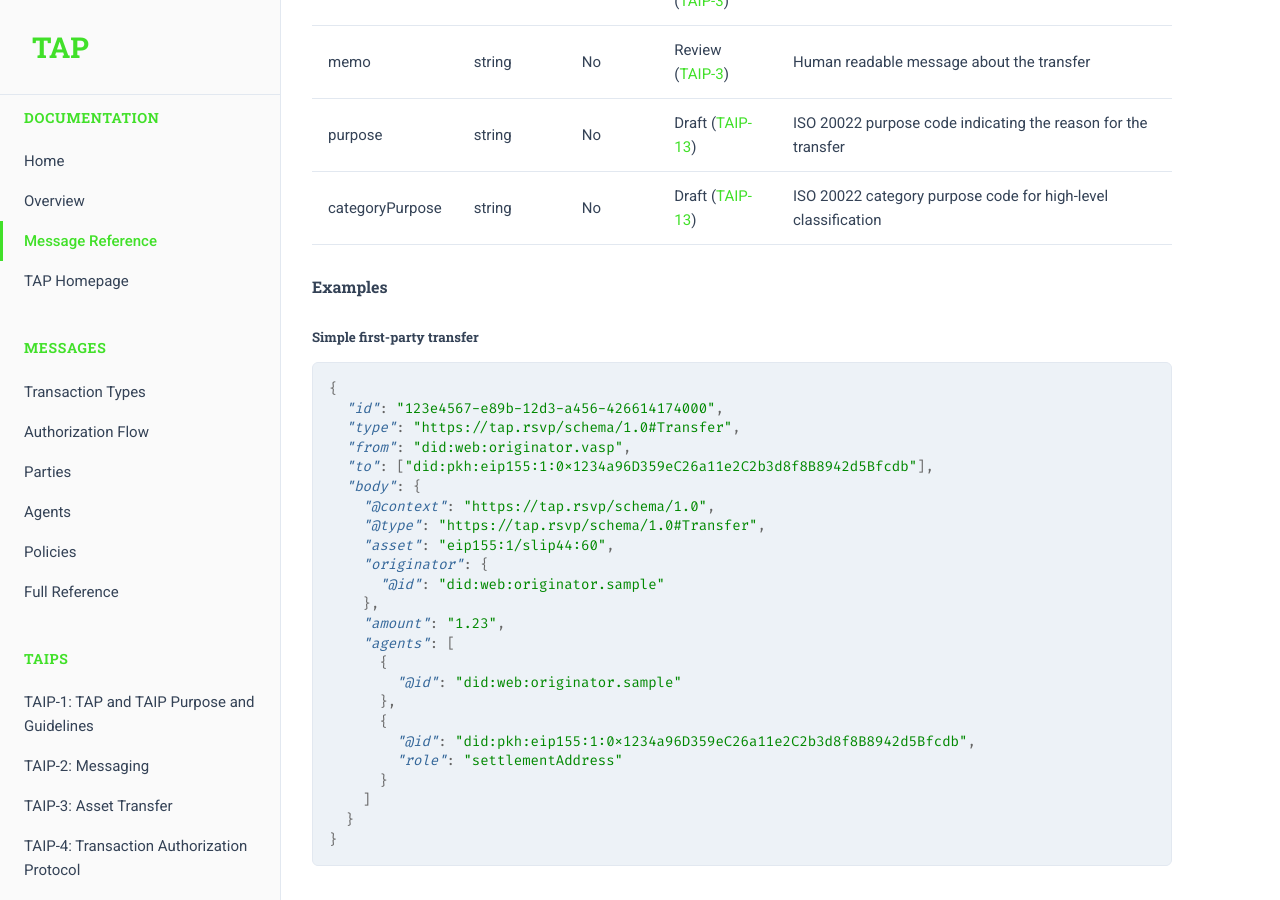
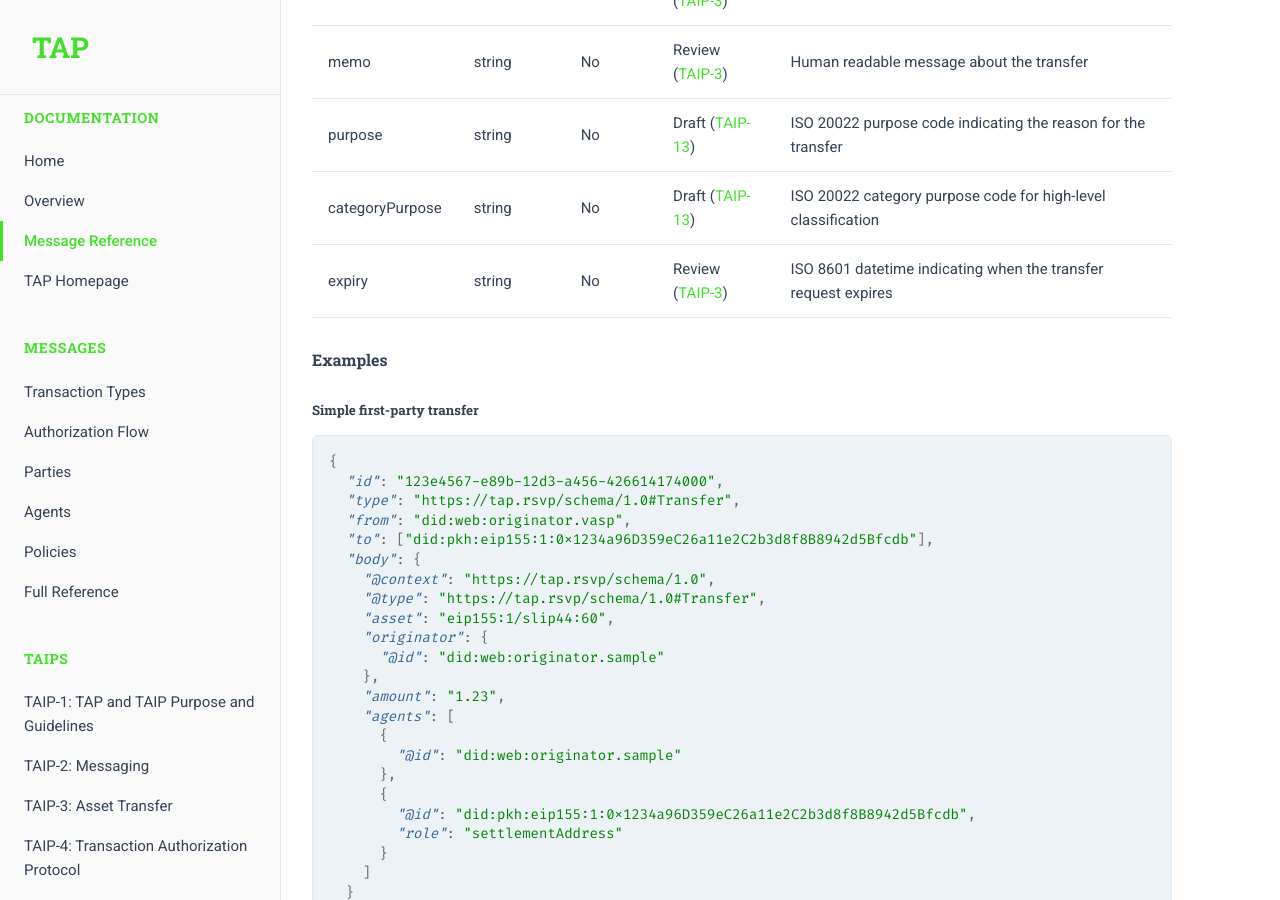
Before and after one commit to TransactionAuthorizationProtocol/TAIPs, a Jekyll site: the page built from messages.md, in a window 1280 px wide and 900 px high, scrolled down 2741 px. Built offline with Jekyll 4.4.1, drawn with Linux system fonts in a browser that asks for light colours; some of the changed text lies outside the part shown.

Commit message:
Add expiry field to Transfer, Authorize, and Connect messages

````diff
--- a/messages.md
+++ b/messages.md
@@ -85,6 +85,7 @@
 | memo | string | No | Review ([TAIP-3]) | Human readable message about the transfer |
 | purpose | string | No | Draft ([TAIP-13]) | ISO 20022 purpose code indicating the reason for the transfer |
 | categoryPurpose | string | No | Draft ([TAIP-13]) | ISO 20022 category purpose code for high-level classification |
+| expiry | string | No | Review ([TAIP-3]) | ISO 8601 datetime indicating when the transfer request expires |
 
 #### Examples
 
@@ -255,6 +256,7 @@
 | @type | string | Yes | Review ([TAIP-4]) | JSON-LD type "https://tap.rsvp/schema/1.0#Authorize" |
 | reason | string | No | Review ([TAIP-4]) | Optional reason for authorization |
 | settlementAddress | string | No | Review ([TAIP-4]) | Optional CAIP-10 identifier for the settlement address |
+| expiry | string | No | Review ([TAIP-4]) | ISO 8601 datetime indicating when the authorization expires |
 
 > **Note:** The message refers to the original Transfer message via the DIDComm `thid` (thread ID) in the message envelope.
 
@@ -729,7 +731,7 @@
 {
   "id": "connect-123",
   "type": "https://tap.rsvp/schema/1.0#Connect",
-  "from": "did:web:b2b.service",
+  "from": "did:example:b2b-service",
   "to": ["did:example:vasp"],
   "created_time": 1516269022,
   "expires_time": 1516385931,
@@ -737,7 +739,7 @@
     "@context": "https://tap.rsvp/schema/1.0",
     "@type": "https://tap.rsvp/schema/1.0#Connect",
     "agent": {
-      "@id": "did:web:b2b.service",
+      "@id": "did:example:b2b-service",
       "name": "B2B Payment Service",
       "type": "ServiceAgent",
       "serviceUrl": "https://b2b-service/did-comm"
@@ -794,7 +796,7 @@
   "id": "auth-req-123",
   "type": "https://tap.rsvp/schema/1.0#AuthorizationRequired",
   "from": "did:web:beneficiary.vasp",
-  "to": ["did:web:b2b.service"],
+  "to": ["did:web:b2b-service"],
   "thid": "1234567890",
   "created_time": 1516269022,
   "body": {
@@ -881,6 +883,7 @@
 | agent | object | No | Draft ([TAIP-15]) | Details of the requesting agent |
 | for | string | Yes | Draft ([TAIP-15]) | DID of the party the agent represents |
 | constraints | object | Yes | Draft ([TAIP-15]) | Transaction constraints for the connection |
+| expiry | string | No | Draft ([TAIP-15]) | ISO 8601 datetime indicating when the connection request expires |
 
 #### Example Connect Message
 ```json
````
Also changed, not shown: packages/typescript/src/tap.ts (+69 -50 lines).
